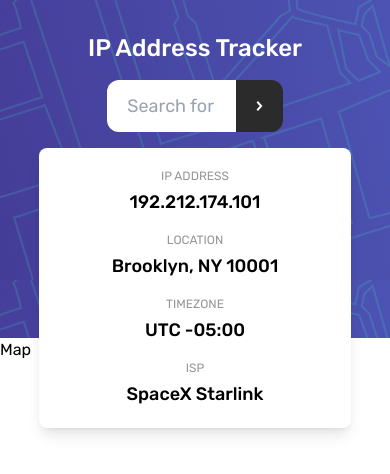
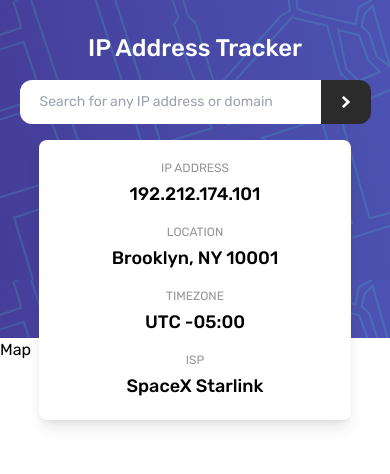
Before and after one commit to codayomide/ip-address-tracker, a React app: page / in a window 390 px wide. Shown: the top 474 px of the page. Built offline with nearby package versions, Linux system fonts and the light colour scheme; the HTML template or start-up script is replaced by a standard one.

Commit message:
Worked on search bar responsiveness

```diff
--- a/src/components/SearchBar.jsx
+++ b/src/components/SearchBar.jsx
@@ -1,6 +1,6 @@
 const SearchBar = () => {
   return (
-    <form className="flex text-lg mt-4 w-[45%]">
+    <form className="flex text-sm sm:text-lg mt-4 mo-md:mt-8 w-[95%] mo-sm:w-[90%] mo-md:w-[80%] sm:w-[60%] md:w-[50%] lg:w-[45%]">
       <input type="text" placeholder="Search for any IP address or domain" className="px-5 py-3 rounded-l-xl w-full"/>
       <button className="bg-veryDarkGray rounded-r-xl px-5 py-3">
         <img src="src/assets/images/icon-arrow.svg" alt="" />
```
